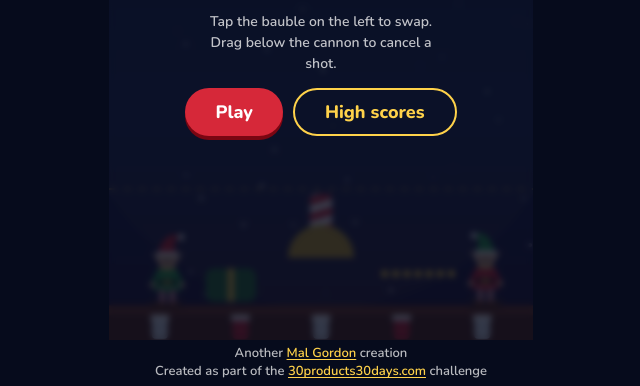
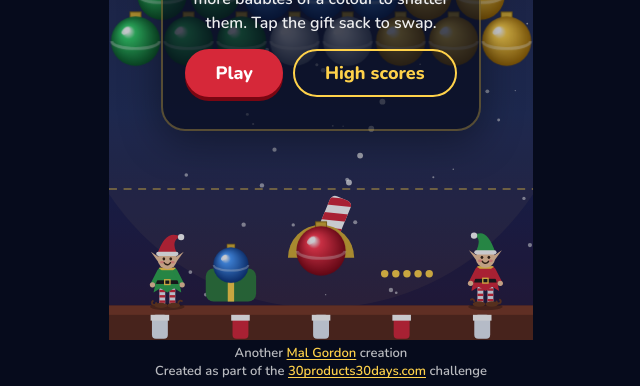
Before and after one commit to Ragnahhhhrock/bubblebauble, a website: page public/index.html in a window 1280 px wide. Shown: the part 414-800 px from the top of the page, without its empty margins (319-959 px from the left). Drawn offline with nearby package versions, Linux system fonts and the light colour scheme; animation ran at ten frames a second; a web font is replaced by a local one.

Commit message:
Add self-playing demo behind the title screen
A bot simulates every possible shot (bounces, snapping, matches, drops),
swaps baubles when that scores better and plays the best one. It restarts
with a fresh board when it clears or loses. Demo is silent, ignores input,
has a DEMO tag instead of the score HUD, and stops when Play is pressed.
Title overlay is now a compact panel so the demo stays visible.

Co-Authored-By: Claude Sonnet 5.5 <noreply@anthropic.com>
Claude-Session: https://claude.ai/code/session_01Gttv1JgFzHJsowVuyfZVXf

```diff
--- a/public/index.html
+++ b/public/index.html
@@ -49,6 +49,8 @@ html,body{margin:0;height:100%;background:#060b1c;color:var(--ink);overflow:hidd
 canvas{position:absolute;inset:0;width:100%;height:100%;display:block;touch-action:none}
 .ov{position:absolute;inset:0;overflow:auto;display:flex;flex-direction:column;align-items:center;justify-content:safe center;gap:14px;background:rgba(6,11,28,.8);text-align:center;padding:24px;backdrop-filter:blur(3px)}
 [hidden]{display:none!important}
+.ov.lite{background:rgba(6,11,28,.22);backdrop-filter:none}
+.panel{display:flex;flex-direction:column;align-items:center;gap:14px;width:min(100%,320px);padding:18px 16px;border-radius:24px;background:rgba(6,11,28,.68);border:2px solid rgba(255,210,74,.3);box-shadow:0 10px 40px rgba(0,0,0,.4)}
 h1{font:700 clamp(40px,13vw,64px)/1.05 'Mountains of Christmas',serif;margin:0;color:var(--gold);text-wrap:balance;text-shadow:0 3px 0 #7a0612}
 h2{font:700 clamp(32px,10vw,46px)/1.05 'Mountains of Christmas',serif;margin:0;color:var(--gold)}
 p{margin:0;font-size:16px;line-height:1.5;max-width:30ch;opacity:.92}
@@ -76,13 +78,12 @@ button:disabled{opacity:.6;cursor:default}
 <div id="wrap"><div id="game">
   <canvas id="c"></canvas>
   <button id="mute" aria-label="Toggle sound">♪</button>
-  <div class="ov" id="ovTitle">
+  <div class="ov lite" id="ovTitle"><div class="panel">
     <h1>Bubble Bauble</h1>
-    <p>Drag to aim, release to fire. Match 3 or more baubles of the same colour to shatter them.</p>
-    <p class="small">Tap the bauble on the left to swap. Drag below the cannon to cancel a shot.</p>
+    <p>Drag to aim, release to fire. Match 3 or more baubles of a colour to shatter them. Tap the gift sack to swap.</p>
     <div class="row"><button id="play">Play</button><button id="hs" class="ghost">High scores</button></div>
     <p class="small" id="best"></p>
-  </div>
+  </div></div>
   <div class="ov" id="ovWin" hidden>
     <h2 id="winT">Level cleared!</h2>
     <p id="winS"></p>
@@ -118,6 +119,7 @@ const COLS=8,MINA=-Math.PI+0.18,MAXA=-0.18;
 const COLORS=[['#ff3b4f','#7a0612'],['#ffd24a','#8f5f00'],['#35d06a','#0b5426'],['#e6edf7','#5d6a84'],['#4a9bff','#0c3277'],['#c065ff','#4a0f7a']];
 let W,H,R,RH,DPR,SP,sprites=[],grid=[],top0,dropRows=0,shots=0,shotsPerDrop=6,score=0,level=1,nColors=3;
 let cur=0,nxt=1,shot=null,aim=-Math.PI/2,aiming=false,parts=[],falls=[],snow=[],state='title',deadY,lx,ly,muted=false,t=0;
+let demo=false,botT=null,botWait=1,botHold=0,demoN=0;const reduce=window.matchMedia&&matchMedia('(prefers-reduced-motion: reduce)').matches;
 let loadT=0,LOAD=.32,cheerT=0,bubbles=[],danger=false,celebrate=false,sad=false;
 const LINES={pop:['Nice!','Pop!','Jolly good!','Sparkly!','Ooh!'],big:['Ho ho ho!','Avalanche!','Brilliant!','Wow!','Magic!'],drop:['Watch out!','Uh oh!','It\'s coming down!'],danger:['Careful!','Eek!','Hurry!'],win:['Hooray!','Merry Christmas!','You did it!'],lose:['Oh no…','Humbug!'],start:['Let\'s go!','Load her up!','Ready!']};
 const rnd=a=>a[Math.random()*a.length|0];
@@ -163,16 +165,17 @@ function each(f){for(let r=0;r<grid.length;r++)for(let c=0;c<grid[r].length;c++)
 function present(){const s=new Set();each((r,c,v)=>s.add(v));return[...s]}
 function pick(){const p=present();const a=p.length?p:[...Array(nColors).keys()];return a[Math.random()*a.length|0]}
 
-function startLevel(n){
+function startLevel(n,isDemo){
   level=n;nColors=Math.min(6,3+Math.floor((n-1)/2));
   const rows=Math.min(10,4+n);shotsPerDrop=Math.max(3,7-Math.floor((n-1)/2));
   grid=[];dropRows=0;shots=0;shot=null;parts=[];falls=[];
   for(let r=0;r<rows;r++)grid.push(Array.from({length:rowLen(r)},()=>Math.random()*nColors|0));
   for(let k=0;k<2;k++)each((r,c)=>{if(Math.random()<.4){const nb=nbrs(r,c).filter(([a,b])=>get(a,b)>=0);if(nb.length){const[a,b]=nb[Math.random()*nb.length|0];grid[r][c]=grid[a][b]}}});
   cur=pick();nxt=pick();state='play';loadT=0;cheerT=0;bubbles=[];danger=false;celebrate=false;sad=false;
-  say('L','start');
-  ['ovTitle','ovWin','ovLose'].forEach(id=>$(id).hidden=true);
+  say('L','start');demo=!!isDemo;botT=null;
+  if(!demo)['ovTitle','ovWin','ovLose'].forEach(id=>$(id).hidden=true);
 }
+function startDemo(){demoN++;startLevel([4,5,6,5,4,6][demoN%6],true);botWait=1.4}
 
 function hitAt(x,y){
   if(y-R<=ceilY())return true;
@@ -193,14 +196,53 @@ function stepShot(dt){
     if(hitAt(shot.x,shot.y)){land();return}
   }
 }
-function land(){
-  let bestC=null,bd=1e9;const r0=Math.round((shot.y-cy(0))/RH);
+function findCell(x,y){
+  let bestC=null,bd=1e9;const r0=Math.round((y-cy(0))/RH);
   for(let r=Math.max(0,r0-2);r<=r0+2;r++)for(let c=0;c<rowLen(r);c++){
     if(get(r,c)>=0)continue;
     if(r>0&&!nbrs(r,c).some(([a,b])=>get(a,b)>=0))continue;
-    const d=Math.hypot(cx(r,c)-shot.x,cy(r)-shot.y);if(d<bd){bd=d;bestC=[r,c]}
+    const d=Math.hypot(cx(r,c)-x,cy(r)-y);if(d<bd){bd=d;bestC=[r,c]}
   }
-  if(!bestC){const r=Math.max(0,r0);bestC=[r,Math.max(0,Math.min(rowLen(r)-1,Math.round((shot.x-R-(r%2?R:0))/(2*R))))]}
+  if(!bestC){const r=Math.max(0,r0);bestC=[r,Math.max(0,Math.min(rowLen(r)-1,Math.round((x-R-(r%2?R:0))/(2*R))))]}
+  return bestC;
+}
+// ---- demo bot: simulates each possible shot and plays the best one
+function trace(a,color,maxRow){
+  let x=lx,y=ly,vx=Math.cos(a),vy=Math.sin(a);const step=R*.35;
+  for(let i=0;i<900;i++){
+    x+=vx*step;y+=vy*step;
+    if(x<R){x=R;vx*=-1}if(x>W-R){x=W-R;vx*=-1}
+    if(!hitAt(x,y))continue;
+    const[r,c]=findCell(x,y);if(get(r,c)>=0)return null;
+    const len=grid.length;setCell(r,c,color);const m=flood(r,c);let sc;
+    if(m.length>=3){m.forEach(([p,q])=>grid[p][q]=-1);const f=floating().length;m.forEach(([p,q])=>grid[p][q]=color);sc=50+m.length*10+f*f*10}
+    else sc=(m.length===2?6:0)-Math.max(0,r-maxRow)*4;
+    grid[r][c]=-1;while(grid.length>len&&grid[grid.length-1].every(v=>v<0))grid.pop();
+    return sc;
+  }
+  return null;
+}
+function plan(){
+  let best=null;const maxRow=grid.length-1;
+  for(const w of[0,1])for(let a=MINA+.03;a<=MAXA-.03;a+=.016){
+    const sc=trace(a,w?nxt:cur,maxRow);if(sc==null)continue;
+    const v=sc+Math.random()*30-(w?4:0);if(!best||v>best.v)best={v,a,w};
+  }
+  return best;
+}
+function botStep(dt){
+  if(!demo||state!=='play'||reduce||shot||loadT>0)return;
+  if(botT==null){
+    botWait-=dt;if(botWait>0)return;
+    const p=plan();
+    if(p){if(p.w){[cur,nxt]=[nxt,cur];loadT=.24;}botT=p.a}else botT=-Math.PI/2+(Math.random()-.5)*.8;
+    botHold=.45;return;
+  }
+  const d=botT-aim;aim+=Math.sign(d)*Math.min(Math.abs(d),1.7*dt);
+  if(Math.abs(botT-aim)<.004){botHold-=dt;if(botHold<=0){fire();botT=null;botWait=.9}}
+}
+function land(){
+  const bestC=findCell(shot.x,shot.y);
   const[r,c]=bestC;setCell(r,c,shot.c);shot=null;
   const m=flood(r,c);
   if(m.length>=3){
@@ -229,6 +271,12 @@ function floating(){
   const out=[];each((r,c)=>{if(!seen.has(r+','+c))out.push([r,c])});return out;
 }
 function check(){
+  if(demo){
+    if(!present().length){state='demoend';celebrate=true;say('C','win');setTimeout(startDemo,2400);return}
+    let lose=false;each(r=>{if(cy(r)+R*0.8>deadY)lose=true});
+    if(lose){state='demoend';sad=true;setTimeout(startDemo,1600)}
+    return;
+  }
   if(!present().length){state='won';snd('win');saveBest();celebrate=true;say('C','win');say('L','win');
     setTimeout(()=>{$('winT').textContent=`Level ${level} cleared!`;$('winS').textContent=`Score: ${score}`;$('ovWin').hidden=false},700);return}
   let lose=false;each(r=>{if(cy(r)+R*0.8>deadY)lose=true});
@@ -286,13 +334,14 @@ const music=new Audio(TRACKS[0]);music.preload='auto';music.volume=.7;
 music.addEventListener('ended',()=>{tk=(tk+1)%TRACKS.length;music.src=TRACKS[tk];music.play().catch(()=>{})});
 const musicOn=()=>{music.muted=muted;if(music.paused)music.play().catch(()=>{})};
 const musicOff=()=>{music.pause();tk=0;music.src=TRACKS[0]};
-document.addEventListener('visibilitychange',()=>{if(document.hidden)music.pause();else if(state==='play')musicOn()});
+document.addEventListener('visibilitychange',()=>{if(document.hidden)music.pause();else if(state==='play'&&!demo)musicOn()});
 // audio
 let ac=null;
 function unlock(){if(!ac){try{ac=new(window.AudioContext||window.webkitAudioContext)()}catch(e){}}if(ac&&ac.state==='suspended')ac.resume().catch(()=>{})}
 function tone(f,d,type,v,t0=0){if(!ac||muted)return;const tt=ac.currentTime+t0,o=ac.createOscillator(),g=ac.createGain();
   o.type=type;o.frequency.setValueAtTime(f,tt);g.gain.setValueAtTime(v,tt);g.gain.exponentialRampToValueAtTime(.001,tt+d);o.connect(g).connect(ac.destination);o.start(tt);o.stop(tt+d)}
 function snd(k){
+  if(demo)return;
   if(k==='shoot')tone(660,.1,'triangle',.07);
   if(k==='clink'){tone(2093,.18,'sine',.07);tone(3136,.12,'sine',.03)}
   if(k==='pop')[1319,1568,2093].forEach((f,i)=>tone(f,.25,'sine',.09,i*.05));
@@ -305,13 +354,13 @@ function snd(k){
 const nX=()=>lx-R*3.4,nY=()=>ly+R*0.9;
 function pos(e){const b=box.getBoundingClientRect();return[e.clientX-b.left,e.clientY-b.top]}
 function setAim(x,y){let a=Math.atan2(y-ly,x-lx);if(a>0)a=x<lx?MINA:MAXA;aim=Math.max(MINA,Math.min(MAXA,a))}
-cv.addEventListener('pointerdown',e=>{unlock();if(state!=='play')return;const[x,y]=pos(e);
+cv.addEventListener('pointerdown',e=>{unlock();if(state!=='play'||demo)return;const[x,y]=pos(e);
   if(Math.hypot(x-nX(),y-nY())<R*1.8){if(loadT<=0){[cur,nxt]=[nxt,cur];loadT=.24;snd('clink')}return}
   aiming=true;setAim(x,y);try{cv.setPointerCapture(e.pointerId)}catch(_){}});
 cv.addEventListener('pointermove',e=>{if(aiming){const[x,y]=pos(e);setAim(x,y)}});
 cv.addEventListener('pointerup',e=>{if(!aiming)return;aiming=false;const[,y]=pos(e);if(y>ly+R*1.2)return;fire()});
 cv.addEventListener('pointercancel',()=>aiming=false);
-window.addEventListener('keydown',e=>{if(state!=='play')return;
+window.addEventListener('keydown',e=>{if(state!=='play'||demo)return;
   if(e.key==='ArrowLeft')aim=Math.max(MINA,aim-.06);if(e.key==='ArrowRight')aim=Math.min(MAXA,aim+.06);
   if(e.key===' '){e.preventDefault();unlock();fire()}if(e.key==='Shift'&&loadT<=0){[cur,nxt]=[nxt,cur];loadT=.24}});
 $('play').onclick=()=>{unlock();score=0;startLevel(1);musicOn()};
@@ -339,6 +388,10 @@ function drawCeiling(){
     ctx.fillStyle=lights[i%4];ctx.globalAlpha=on?1:.35;ctx.beginPath();ctx.arc(x+R/2,y+R*.22,R*.13,0,7);ctx.fill();
     if(on){ctx.globalAlpha=.25;ctx.beginPath();ctx.arc(x+R/2,y+R*.22,R*.35,0,7);ctx.fill()}}
   ctx.globalAlpha=1;
+}
+function drawDemoTag(){
+  ctx.fillStyle='rgba(255,210,74,.9)';ctx.font=`800 ${Math.round(top0*.34)}px Nunito,sans-serif`;ctx.textBaseline='middle';ctx.textAlign='center';
+  ctx.fillText('DEMO',W/2,top0/2);
 }
 function drawHud(){
   ctx.fillStyle='#fff';ctx.font=`800 ${Math.round(top0*.36)}px Nunito,sans-serif`;ctx.textBaseline='middle';
@@ -450,6 +503,7 @@ function drawGuide(){
 function update(dt){
   t+=dt;
   for(const s of snow){s.y+=s.v*dt;if(s.y>H){s.y=-4;s.x=Math.random()*W}}
+  botStep(dt);
   if(shot)stepShot(dt);
   loadT=Math.max(0,loadT-dt);cheerT=Math.max(0,cheerT-dt);
   for(const b of bubbles)b.life-=dt;bubbles=bubbles.filter(b=>b.life>0);
@@ -467,16 +521,16 @@ function draw(){
     if(p.spark){ctx.beginPath();ctx.arc(p.x,p.y,R*.08,0,7);ctx.fill()}
     else{ctx.save();ctx.translate(p.x,p.y);ctx.rotate(p.rot);ctx.beginPath();ctx.moveTo(0,-R*.25);ctx.lineTo(R*.15,R*.15);ctx.lineTo(-R*.15,R*.1);ctx.fill();ctx.restore()}}
   ctx.globalAlpha=1;
-  if(aiming&&!shot&&state==='play')drawGuide();
+  if((aiming||(demo&&botT!=null))&&!shot&&state==='play')drawGuide();
   if(shot)drawB(shot.c,shot.x,shot.y);
-  drawLauncher();drawHud();
+  drawLauncher();if(demo)drawDemoTag();else drawHud();
 }
 let last=performance.now();
 function loop(now){const dt=Math.min(.033,(now-last)/1000);last=now;update(dt);draw();requestAnimationFrame(loop)}
 new ResizeObserver(resize).observe(box);resize();
 if(!CanvasRenderingContext2D.prototype.roundRect)CanvasRenderingContext2D.prototype.roundRect=function(x,y,w,h){this.rect(x,y,w,h)};
 // demo board behind the title screen
-startLevel(1);state='title';$('ovTitle').hidden=false;
+startDemo();$('ovTitle').hidden=false;
 requestAnimationFrame(loop);
 }
 </script>
```
Also changed, not shown: README.md.
